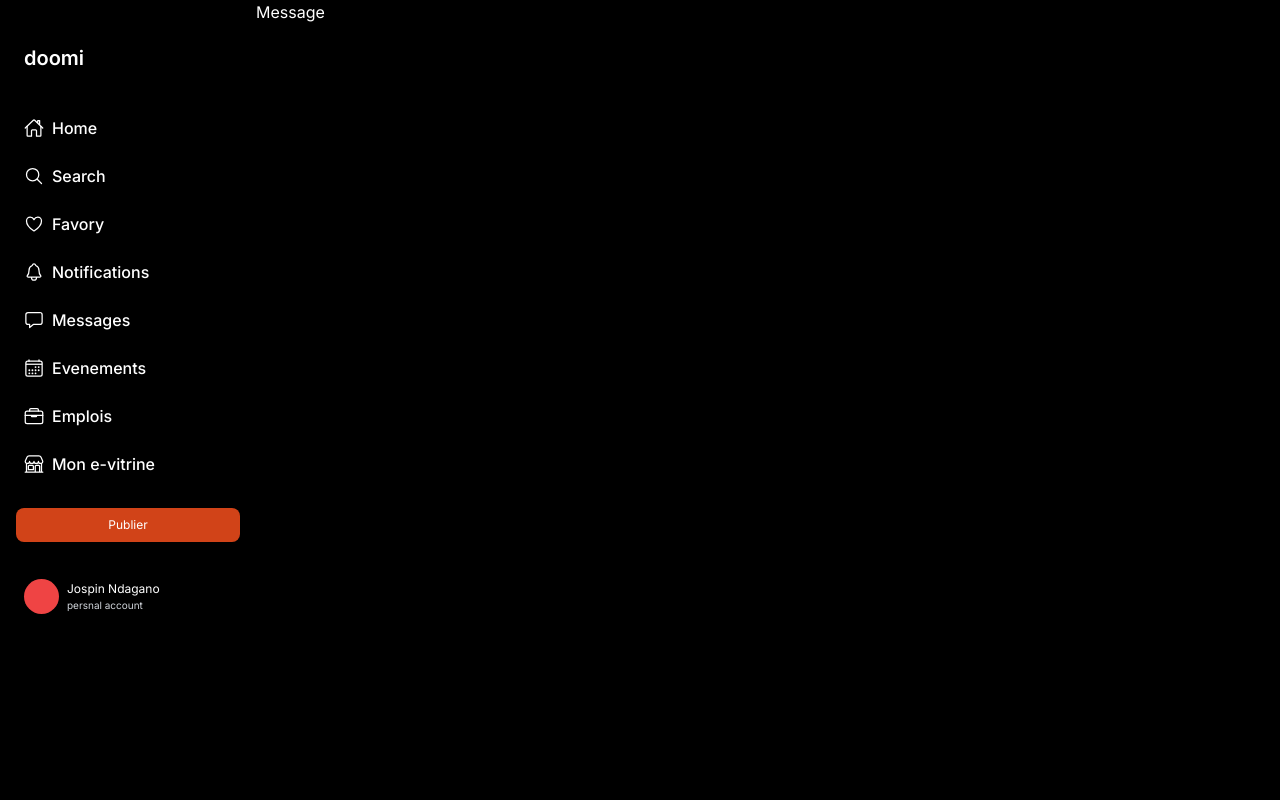
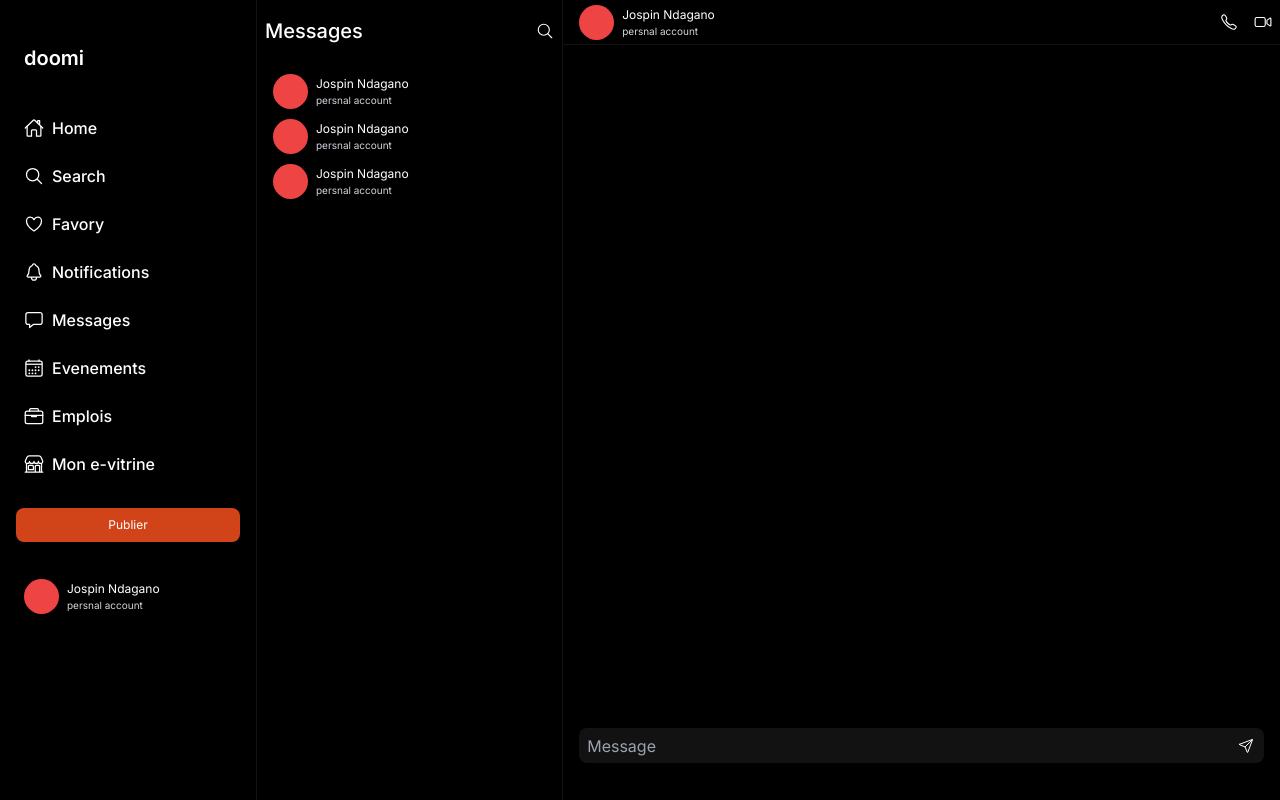
Before and after one commit to Jospin6/doomi, a Next.js app: page /messages in a window 1280 px wide. Built offline with nearby package versions, Linux system fonts and the light colour scheme.

Commit message:
Design the message page

```diff
--- a/src/app/messages/page.tsx
+++ b/src/app/messages/page.tsx
@@ -1,5 +1,40 @@
-export default function Messages(){
-    return <div className="text-white">
-        <h1>Message</h1>
+import { ListTile } from "@/components/ListTile";
+import { MessageHeader } from "@/components/MessageHeader";
+import { IoPaperPlaneOutline, IoSearchOutline } from "react-icons/io5";
+
+export default function Messages() {
+    return <div className=" flex w-full text-white">
+        <div className="w-[30%] min-h-[100vh] h-auto border-x-[1px] border-[#121212] p-2">
+            <div className="flex justify-between h-[45px] items-center text-white">
+                <span className="text-[20px] font-[500]"> Messages </span>
+                <span className="text-[18px]"><IoSearchOutline /></span>
+            </div>
+
+            <div className="mt-4">
+                <ListTile />
+                <ListTile />
+                <ListTile />
+            </div>
+
+        </div>
+
+        <div className="w-[70%] relative">
+            <MessageHeader />
+
+            <div>
+                {/* Messages */}
+            </div>
+
+            <div className="w-full absolute bottom-0 right-0 h-[80px] px-4">
+                <div className="flex items-center mt-2 w-full rounded-lg bg-[#121212] h-[35px]">
+                    <input
+                        type="text"
+                        className="w-[95%] outline-none mr-2 bg-transparent pl-2"
+                        placeholder="Message" />
+                    <IoPaperPlaneOutline className="text-white cursor-pointer" />
+                </div>
+            </div>
+        </div>
+
     </div>
 }
--- a/src/components/ListTile.tsx
+++ b/src/components/ListTile.tsx
@@ -1,5 +1,11 @@
-export const ListTile = () => {
-    return <div className="h-[45px] w-full flex items-center cursor-pointer mt-8 hover:bg-[#121212] px-2 rounded-lg">
+
+type ListTileProps = {
+    className?: string
+}
+
+export const ListTile = ({className}: ListTileProps) => {
+    return <div className={`h-[45px] w-full flex items-center cursor-pointer
+     px-2 rounded-lg ${className}`}>
         <div className="w-[35px] h-[35px] rounded-full bg-red-500"></div>
         <div className="ml-2">
             <div className="text-[12px] text-white">Jospin Ndagano</div>
--- /dev/null
+++ b/src/components/MessageHeader.tsx
@@ -0,0 +1,15 @@
+import { IoCallOutline, IoVideocamOutline } from "react-icons/io5"
+import { ListTile } from "./ListTile"
+
+export const MessageHeader = () => {
+    return <div className="flex justify-between h-[45px] items-center w-full px-2
+    border-b-[1px] border-[#121212]">
+        <div>
+            <ListTile/>
+        </div>
+        <div className="flex text-[18px]">
+            <IoCallOutline className="mr-4"/>
+            <IoVideocamOutline/>
+        </div>
+    </div>
+}
--- a/src/components/SideNavbar.tsx
+++ b/src/components/SideNavbar.tsx
@@ -29,6 +29,6 @@ export const SideNavbar = () => {
         <Link href={"/emplois"}><MenuItem title="Emplois"><IoBriefcaseOutline /></MenuItem></Link>
         <Link href={"/ma_vitrine"}><MenuItem title="Mon e-vitrine"><IoStorefrontOutline /></MenuItem></Link>
         <MainButton text="Publier" className="py-2 mt-4 text-[12px]" />
-        <ListTile />
+        <ListTile className="mt-8 hover:bg-[#121212]" />
     </div>
 }
```
